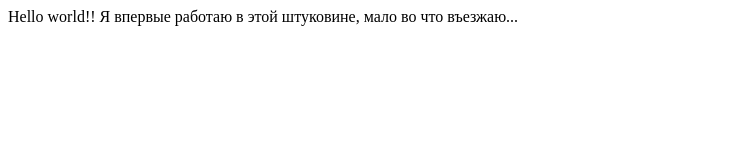
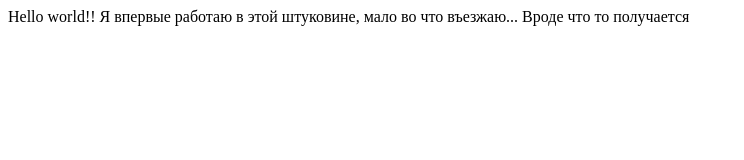
Before and after one commit to Yaroslavna1997/1-2-, a plain HTML site: page index.html in a window 1280 px wide. Shown: the whole page, without its empty margins (0-744 px from the left). Drawn offline with Linux system fonts and the light colour scheme.

Commit message:
third commit

```diff
--- a/index.html
+++ b/index.html
@@ -4,5 +4,6 @@ Hello world!!
 </head>
 <body>
 Я впервые работаю в этой штуковине, мало во что въезжаю...
+Вроде что то получается
 </body>
 </html>
```
